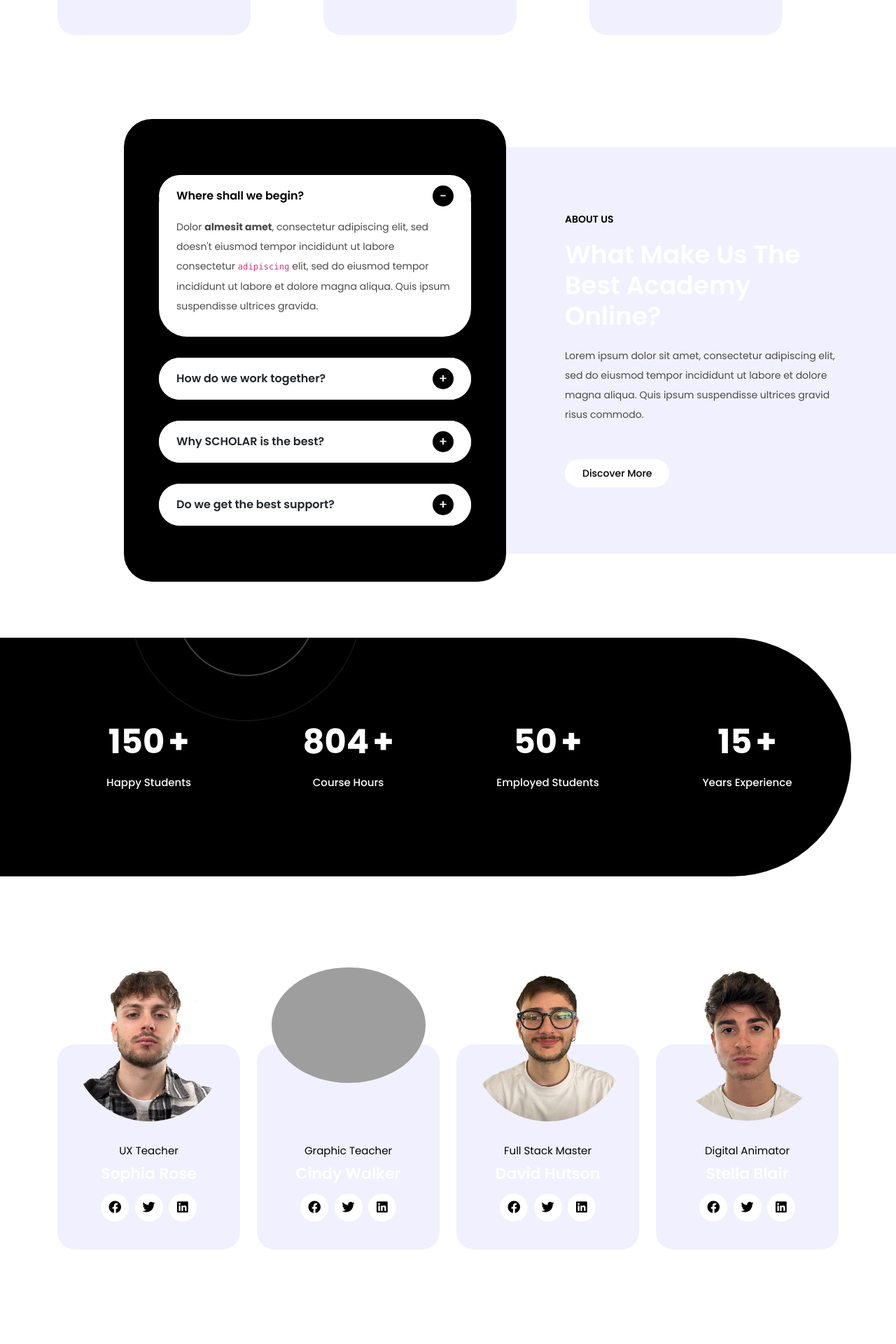
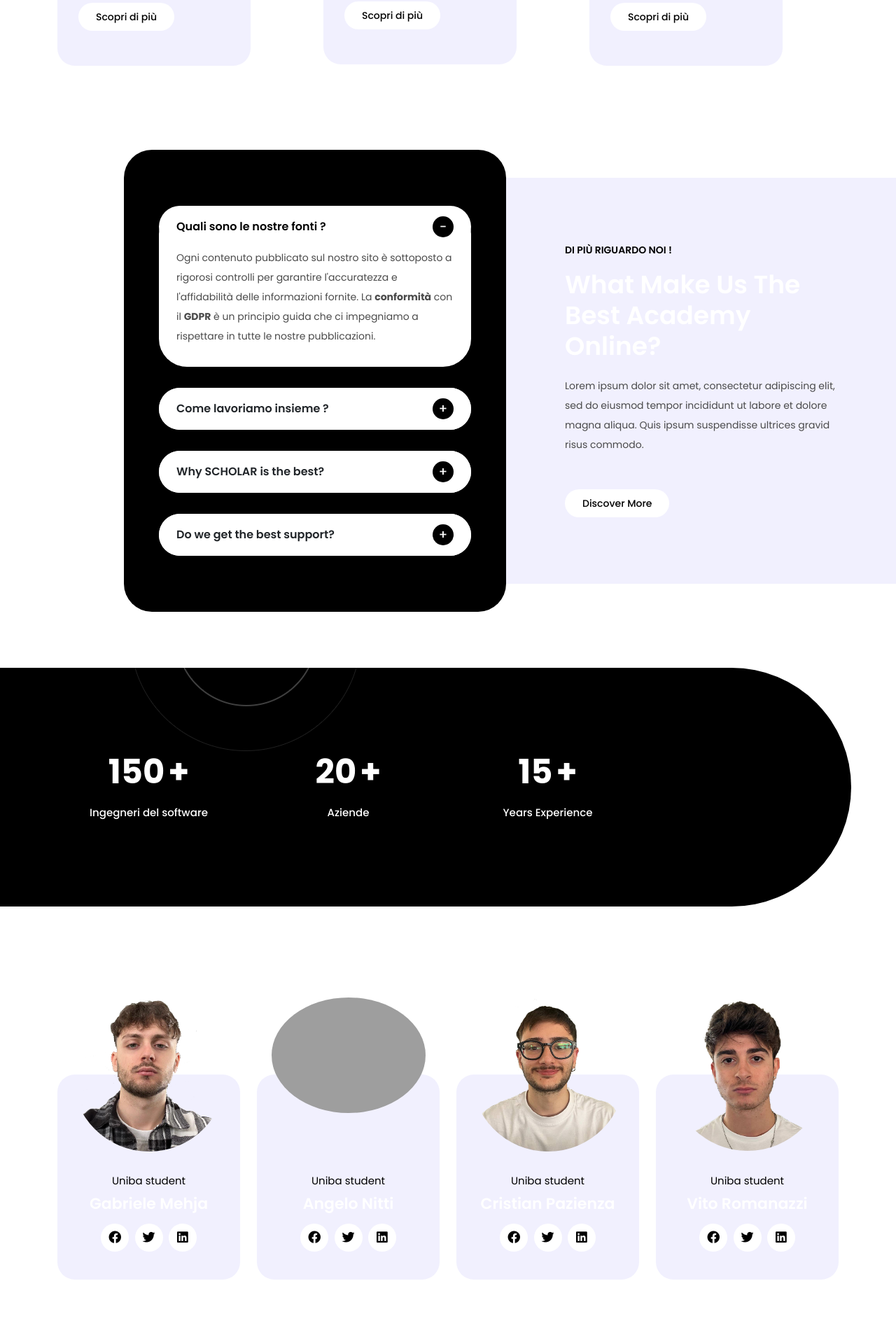
Before and after one commit to CriPaz03/Privacy, a Django app: page / in a window 1280 px wide. Shown: the part 1520-3440 px from the top of the page at 70% size. Run offline with Django 5.2, Linux system fonts and the light colour scheme; data comes from the database, SQL or seed files in the repository; some libraries are stand-ins or nearby versions; grey boxes are pictures that could not be loaded.

Commit message:
frontend

```diff
--- a/templates/base.html
+++ b/templates/base.html
@@ -72,7 +72,6 @@
                     <ul class="nav">
                         <li class="scroll-to-section"><a href="#top" class="active">Home</a></li>
                         <li class="scroll-to-section"><a href="#services">Services</a></li>
-                        <li class="scroll-to-section"><a href="#courses">Courses</a></li>
                         <li class="scroll-to-section"><a href="#team">Team</a></li>
                         <li class="scroll-to-section"><a href="#events">Events</a></li>
                         {% if request.user.is_authenticated %}
@@ -131,9 +130,9 @@
                     <div class="owl-carousel owl-banner">
                         <div class="item item-1">
                             <div class="header-text">
-                                <span class="category">Ingenere software</span>
+                                <span class="category">Ingegnere del software</span>
                                 <h2>Ricerca il privacy patter adatto alle tue esigenze</h2>
-                                <p>privacy patter ...</p>
+                                <p>Privacy Pattern ...</p>
                                 <div class="buttons">
                                     <div class="main-button">
                                         <a href="{% url 'posd' %}" target="_blank">Visualizza</a>
@@ -148,10 +147,12 @@
                             <div class="header-text">
                                 <span class="category">Azienda</span>
                                 <h2>Azienda</h2>
-                                <p>Visualizza i processi del PKB...</p>
+                                <p>Il nostro sito web è una risorsa essenziale per le aziende che desiderano rimanere aggiornate e conformi alle normative vigenti.
+                                    Offriamo contenuti accurati e verificati che coprono una vasta gamma di argomenti rilevanti per le imprese,
+                                    inclusi gli ultimi sviluppi legislativi e le migliori pratiche per la gestione della privacy e dei dati personali</p>
                                 <div class="buttons">
                                     <div class="main-button">
-                                        <a href="#">Request Demo</a>
+                                        <a href="#">Visita ora</a>
                                     </div>
                                     <!--<div class="icon-button">
                                     <a href="#"><i class="fa fa-play"></i> What's the best result?</a>
@@ -163,13 +164,11 @@
                             <div class="header-text">
                                 <span class="category">Articoli</span>
                                 <h2>Leggi gli articoli del GDPR</h2>
-                                <p>Lorem ipsum dolor sit amet, consectetur adipiscing elit, sed do eiusmod
-                                    temporious
-                                    incididunt ut
-                                    labore et dolore magna aliqua suspendisse.</p>
+                                <p>Scopri i nostri articoli approfonditi e aggiornati sul Regolamento Generale sulla Protezione dei Dati.
+                                    Una risorsa indispensabile per rimanere informati e conformi alle normative sulla privacy e sulla protezione dei dati.</p>
                                 <div class="buttons">
                                     <div class="main-button">
-                                        <a href="#">Request Demo</a>
+                                        <a href="#">Visita ora</a>
                                     </div>
                                     <div class="icon-button">
                                         <a href="#"><i class="fa fa-play"></i> What's Online Course?</a>
@@ -192,10 +191,10 @@
                             <img src="../static/assets/images/service-01.png" alt="online degrees">
                         </div>
                         <div class="main-content">
-                            <h4>Online Degrees</h4>
-                            <p>Whenever you need free templates in HTML CSS, you just remember TemplateMo website.</p>
+                            <h4>Ingegnere del software</h4>
+                            <p>Può conoscere i Privacy Patterns associati a debolezze così che possa garantire una maggiore sicurezza dei dati.</p>
                             <div class="main-button">
-                                <a href="#">Read More</a>
+                                <a href="{% url 'posd' %}">Scopri di più</a>
                             </div>
                         </div>
                     </div>
@@ -206,10 +205,10 @@
                             <img src="../static/assets/images/service-02.png" alt="short courses">
                         </div>
                         <div class="main-content">
-                            <h4>Short Courses</h4>
-                            <p>You can browse free templates based on different tags such as digital marketing, etc.</p>
+                            <h4>Azienda</h4>
+                            <p> Può conoscere gli articoli del GDPR associati ad un pattern così che possa usarle come supporto alla formazione dei dipendenti</p>
                             <div class="main-button">
-                                <a href="#">Read More</a>
+                                <a href="#">Scopri di più</a>
                             </div>
                         </div>
                     </div>
@@ -220,10 +219,10 @@
                             <img src="../static/assets/images/service-03.png" alt="web experts">
                         </div>
                         <div class="main-content">
-                            <h4>Web Experts</h4>
-                            <p>You can start learning HTML CSS by modifying free templates from our website too.</p>
+                            <h4>Responsabile della Sicurezza</h4>
+                            <p>Riceve notifiche su cambiamenti della PKB per essere informato sugli aggiornamenti della PKB</p>
                             <div class="main-button">
-                                <a href="#">Read More</a>
+                                <a href="#">Scopri di più</a>
                             </div>
                         </div>
                     </div>
@@ -242,18 +241,15 @@
                                 <button class="accordion-button" type="button" data-bs-toggle="collapse"
                                         data-bs-target="#collapseOne"
                                         aria-expanded="true" aria-controls="collapseOne">
-                                    Where shall we begin?
+                                   Quali sono le nostre fonti ?
                                 </button>
                             </h2>
                             <div id="collapseOne" class="accordion-collapse collapse show" aria-labelledby="headingOne"
                                  data-bs-parent="#accordionExample">
                                 <div class="accordion-body">
-                                    Dolor <strong>almesit amet</strong>, consectetur adipiscing elit, sed doesn't
-                                    eiusmod
-                                    tempor
-                                    incididunt ut labore consectetur <code>adipiscing</code> elit, sed do eiusmod tempor
-                                    incididunt ut
-                                    labore et dolore magna aliqua. Quis ipsum suspendisse ultrices gravida.
+                                    Ogni contenuto pubblicato sul nostro sito è sottoposto a rigorosi controlli
+                                    per garantire l'accuratezza e l'affidabilità delle informazioni fornite. La <b> conformità</b> con il <b>GDPR</b>
+                                    è un principio guida che ci impegniamo a rispettare in tutte le nostre pubblicazioni.
                                 </div>
                             </div>
                         </div>
@@ -261,18 +257,15 @@
                             <h2 class="accordion-header" id="headingTwo">
                                 <button class="accordion-button collapsed" type="button" data-bs-toggle="collapse"
                                         data-bs-target="#collapseTwo" aria-expanded="false" aria-controls="collapseTwo">
-                                    How do we work together?
+                                    Come lavoriamo insieme ?
                                 </button>
                             </h2>
                             <div id="collapseTwo" class="accordion-collapse collapse" aria-labelledby="headingTwo"
                                  data-bs-parent="#accordionExample">
                                 <div class="accordion-body">
-                                    Dolor <strong>almesit amet</strong>, consectetur adipiscing elit, sed doesn't
-                                    eiusmod
-                                    tempor
-                                    incididunt ut labore consectetur <code>adipiscing</code> elit, sed do eiusmod tempor
-                                    incididunt ut
-                                    labore et dolore magna aliqua. Quis ipsum suspendisse ultrices gravida.
+                                   Tutti gli aggiornamenti del sito sono gestiti dai nostri amministratori di sistema. Grazie a uno studio accurato e continuo,
+                                    questi professionisti garantiscono che le informazioni presenti sul sito siano sempre aggiornate, assicurando che ogni
+                                    contenuto rifletta la versione più recente delle normative e degli sviluppi pertinenti.
                                 </div>
                             </div>
                         </div>
@@ -313,7 +306,7 @@
                 </div>
                 <div class="col-lg-5 align-self-center">
                     <div class="section-heading">
-                        <h6>About Us</h6>
+                        <h6>Di più riguardo noi ! </h6>
                         <h2>What make us the best academy online?</h2>
                         <p>Lorem ipsum dolor sit amet, consectetur adipiscing elit, sed do eiusmod tempor incididunt ut
                             labore et
@@ -336,21 +329,16 @@
                             <div class="col-lg-3 col-md-6">
                                 <div class="counter">
                                     <h2 class="timer count-title count-number" data-to="150" data-speed="1000"></h2>
-                                    <p class="count-text ">Happy Students</p>
+                                    <p class="count-text ">Ingegneri del software </p>
                                 </div>
                             </div>
                             <div class="col-lg-3 col-md-6">
                                 <div class="counter">
-                                    <h2 class="timer count-title count-number" data-to="804" data-speed="1000"></h2>
-                                    <p class="count-text ">Course Hours</p>
+                                    <h2 class="timer count-title count-number" data-to="20" data-speed="1000"></h2>
+                                    <p class="count-text ">Aziende</p>
                                 </div>
                             </div>
-                            <div class="col-lg-3 col-md-6">
-                                <div class="counter">
-                                    <h2 class="timer count-title count-number" data-to="50" data-speed="1000"></h2>
-                                    <p class="count-text ">Employed Students</p>
-                                </div>
-                            </div>
+
                             <div class="col-lg-3 col-md-6">
                                 <div class="counter end">
                                     <h2 class="timer count-title count-number" data-to="15" data-speed="1000"></h2>
@@ -371,8 +359,8 @@
                     <div class="team-member">
                         <div class="main-content">
                             <img src="../static/assets/images/Gab.png" alt="">
-                            <span class="category">UX Teacher</span>
-                            <h4>Sophia Rose</h4>
+                            <span class="category">Uniba student</span>
+                            <h4>Gabriele Mehja</h4>
                             <ul class="social-icons">
                                 <li><a href="#"><i class="fab fa-facebook"></i></a></li>
                                 <li><a href="#"><i class="fab fa-twitter"></i></a></li>
@@ -385,8 +373,8 @@
                     <div class="team-member">
                         <div class="main-content">
                             <img src="../static/assets/images/m5.png" alt="">
-                            <span class="category">Graphic Teacher</span>
-                            <h4>Cindy Walker</h4>
+                            <span class="category">Uniba student</span>
+                            <h4>Angelo Nitti</h4>
                             <ul class="social-icons">
                                 <li><a href="#"><i class="fab fa-facebook"></i></a></li>
                                 <li><a href="#"><i class="fab fa-twitter"></i></a></li>
@@ -399,8 +387,8 @@
                     <div class="team-member">
                         <div class="main-content">
                             <img src="../static/assets/images/m3.png" alt="">
-                            <span class="category">Full Stack Master</span>
-                            <h4>David Hutson</h4>
+                            <span class="category">Uniba student</span>
+                            <h4>Cristian Pazienza</h4>
                             <ul class="social-icons">
                                 <li><a href="#"><i class="fab fa-facebook"></i></a></li>
                                 <li><a href="#"><i class="fab fa-twitter"></i></a></li>
@@ -413,8 +401,8 @@
                     <div class="team-member">
                         <div class="main-content">
                             <img src="../static/assets/images/m4.png" alt="">
-                            <span class="category">Digital Animator</span>
-                            <h4>Stella Blair</h4>
+                            <span class="category">Uniba student</span>
+                            <h4>Vito Romanazzi</h4>
                             <ul class="social-icons">
                                 <li><a href="#"><i class="fab fa-facebook"></i></a></li>
                                 <li><a href="#"><i class="fab fa-twitter"></i></a></li>
@@ -446,8 +434,8 @@
         </div>
         <div class="col-lg-5 align-self-center">
           <div class="section-heading">
-            <h6>TESTIMONIALS</h6>
-            <h2>What they say about us?</h2>
+            <h6>Feedback</h6>
+            <h1>Cosa pensano i clienti di noi?</h1>
             <p>You can search free CSS templates on Google using different keywords such as templatemo portfolio,
               templatemo gallery, templatemo blue color, etc.</p>
           </div>
@@ -456,132 +444,17 @@
         </div>
     </div>
 
-    <div class="section events" id="events">
-        <div class="container">
-            <div class="row">
-                <div class="col-lg-12 text-center">
-                    <div class="section-heading">
-                        <h6>Schedule</h6>
-                        <h2>Upcoming Events</h2>
-                    </div>
-                </div>
-                <div class="col-lg-12 col-md-6">
-                    <div class="item">
-                        <div class="row">
-                            <div class="col-lg-3">
-                                <div class="image">
-                                    <img src="../static/assets/images/event-01.jpg" alt="">
-                                </div>
-                            </div>
-                            <div class="col-lg-9">
-                                <ul>
-                                    <li>
-                                        <span class="category">Web Design</span>
-                                        <h4>UI Best Practices</h4>
-                                    </li>
-                                    <li>
-                                        <span>Date:</span>
-                                        <h6>16 Feb 2036</h6>
-                                    </li>
-                                    <li>
-                                        <span>Duration:</span>
-                                        <h6>22 Hours</h6>
-                                    </li>
-                                    <li>
-                                        <span>Price:</span>
-                                        <h6>$120</h6>
-                                    </li>
-                                </ul>
-                                <a href="#"><i class="fa fa-angle-right"></i></a>
-                            </div>
-                        </div>
-                    </div>
-                </div>
-                <div class="col-lg-12 col-md-6">
-                    <div class="item">
-                        <div class="row">
-                            <div class="col-lg-3">
-                                <div class="image">
-                                    <img src="../static/assets/images/event-02.jpg" alt="">
-                                </div>
-                            </div>
-                            <div class="col-lg-9">
-                                <ul>
-                                    <li>
-                                        <span class="category">Front End</span>
-                                        <h4>New Design Trend</h4>
-                                    </li>
-                                    <li>
-                                        <span>Date:</span>
-                                        <h6>24 Feb 2036</h6>
-                                    </li>
-                                    <li>
-                                        <span>Duration:</span>
-                                        <h6>30 Hours</h6>
-                                    </li>
-                                    <li>
-                                        <span>Price:</span>
-                                        <h6>$320</h6>
-                                    </li>
-                                </ul>
-                                <a href="#"><i class="fa fa-angle-right"></i></a>
-                            </div>
-                        </div>
-                    </div>
-                </div>
-                <div class="col-lg-12 col-md-6">
-                    <div class="item">
-                        <div class="row">
-                            <div class="col-lg-3">
-                                <div class="image">
-                                    <img src="../static/assets/images/event-03.jpg" alt="">
-                                </div>
-                            </div>
-                            <div class="col-lg-9">
-                                <ul>
-                                    <li>
-                                        <span class="category">Full Stack</span>
-                                        <h4>Web Programming</h4>
-                                    </li>
-                                    <li>
-                                        <span>Date:</span>
-                                        <h6>12 Mar 2036</h6>
-                                    </li>
-                                    <li>
-                                        <span>Duration:</span>
-                                        <h6>48 Hours</h6>
-                                    </li>
-                                    <li>
-                                        <span>Price:</span>
-                                        <h6>$440</h6>
-                                    </li>
-                                </ul>
-                                <a href="#"><i class="fa fa-angle-right"></i></a>
-                            </div>
-                        </div>
-                    </div>
-                </div>
-            </div>
-        </div>
-    </div>
+
 
     <div class="contact-us section" id="contact">
         <div class="container">
             <div class="row">
                 <div class="col-lg-6  align-self-center">
                     <div class="section-heading">
-                        <h6>Contact Us</h6>
-                        <h2>Feel free to contact us anytime</h2>
-                        <p>Thank you for choosing our templates. We provide you best CSS templates at absolutely 100%
-                            free
-                            of
-                            charge. You may support us by sharing our website to your friends.</p>
-                        <div class="special-offer">
-                            <span class="offer">off<br><em>50%</em></span>
-                            <h6>Valide: <em>24 April 2036</em></h6>
-                            <h4>Special Offer <em>50%</em> OFF!</h4>
-                            <a href="#"><i class="fa fa-angle-right"></i></a>
-                        </div>
+                        <h6>La tua opinione conta!</h6>
+                        <h1>Sentiti libero di contattarci in qualsiasi momento</h1>
+                        <p>vuoto</p>
+
                     </div>
                 </div>
                 <div class="col-lg-6">
@@ -590,25 +463,25 @@
                             <div class="row">
                                 <div class="col-lg-12">
                                     <fieldset>
-                                        <input type="name" name="name" id="name" placeholder="Your Name..."
+                                        <input type="name" name="name" id="name" placeholder="Il tuo nome..."
                                                autocomplete="on" required>
                                     </fieldset>
                                 </div>
                                 <div class="col-lg-12">
                                     <fieldset>
                                         <input type="text" name="email" id="email" pattern="[^ @]*@[^ @]*"
-                                               placeholder="Your E-mail..."
+                                               placeholder="La tua E-mail..."
                                                required="">
                                     </fieldset>
                                 </div>
                                 <div class="col-lg-12">
                                     <fieldset>
-                                        <textarea name="message" id="message" placeholder="Your Message"></textarea>
+                                        <textarea name="message" id="message" placeholder="Il tuo messaggio"></textarea>
                                     </fieldset>
                                 </div>
                                 <div class="col-lg-12">
                                     <fieldset>
-                                        <button type="submit" id="form-submit" class="orange-button">Send Message Now
+                                        <button type="submit" id="form-submit" class="orange-button">Mandalo ora
                                         </button>
                                     </fieldset>
                                 </div>
```
